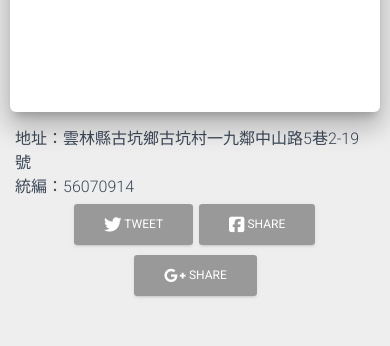
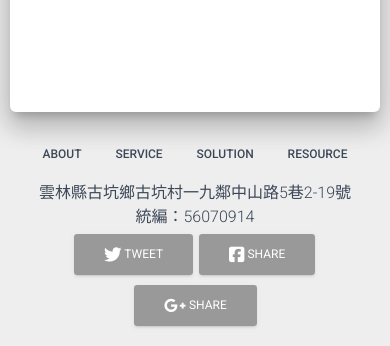
Before and after one commit to shavenking/weedle, a website: page index.html in a window 390 px wide. Shown: the part 1807-2153 px from the top of the page. Before the commit the page ends 2123 px from the top, so only its background shows below. Drawn offline with nearby package versions, Linux system fonts and the light colour scheme; files that its build step writes are made by us from their sources.

Commit message:
Update footer layout

```diff
--- a/index.html
+++ b/index.html
@@ -60,7 +60,7 @@
     </div>
 </nav>
 
-<div class="page-header header-filter clear-filter point2-filter" data-parallax="true"
+<div class="page-header header-filter clear-filter point2-filter" data-parallax="false"
      style="background-image: url('./assets/img/ocean-bg.jpg');">
     <div class="container">
         <div class="row">
@@ -109,9 +109,17 @@
 <footer class="footer">
     <div class="container">
         <div class="row">
-            <div class="col-md-4 ml-auto text-left">
+            <div class="col-md-4 text-center">
                 <ul>
-                    <li>地址：雲林縣古坑鄉古坑村一九鄰中山路5巷2-19號</li>
+                    <li><a href="./index.html">About</a></li>
+                    <li><a href="./services.html">Service</a></li>
+                    <li><a href="./solutions.html">Solution</a></li>
+                    <li><a href="./resources.html">Resource</a></li>
+                </ul>
+            </div>
+            <div class="col-md-4 text-center">
+                <ul>
+                    <li>雲林縣古坑鄉古坑村一九鄰中山路5巷2-19號</li>
                     <li>統編：56070914</li>
                 </ul>
             </div>
```
Also changed, not shown: resources.html (+11 -3 lines), services.html (+11 -3 lines), solutions.html (+11 -3 lines).
